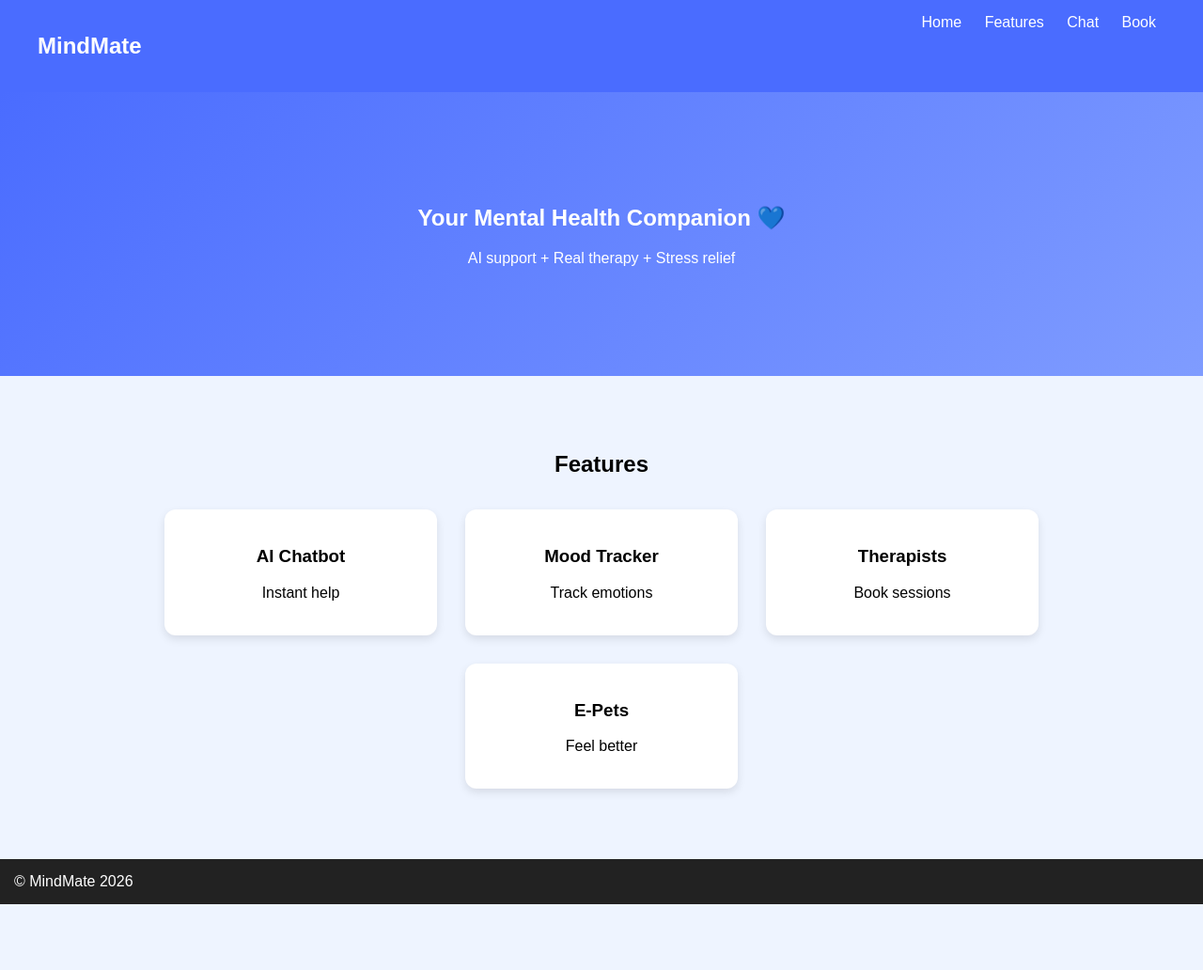
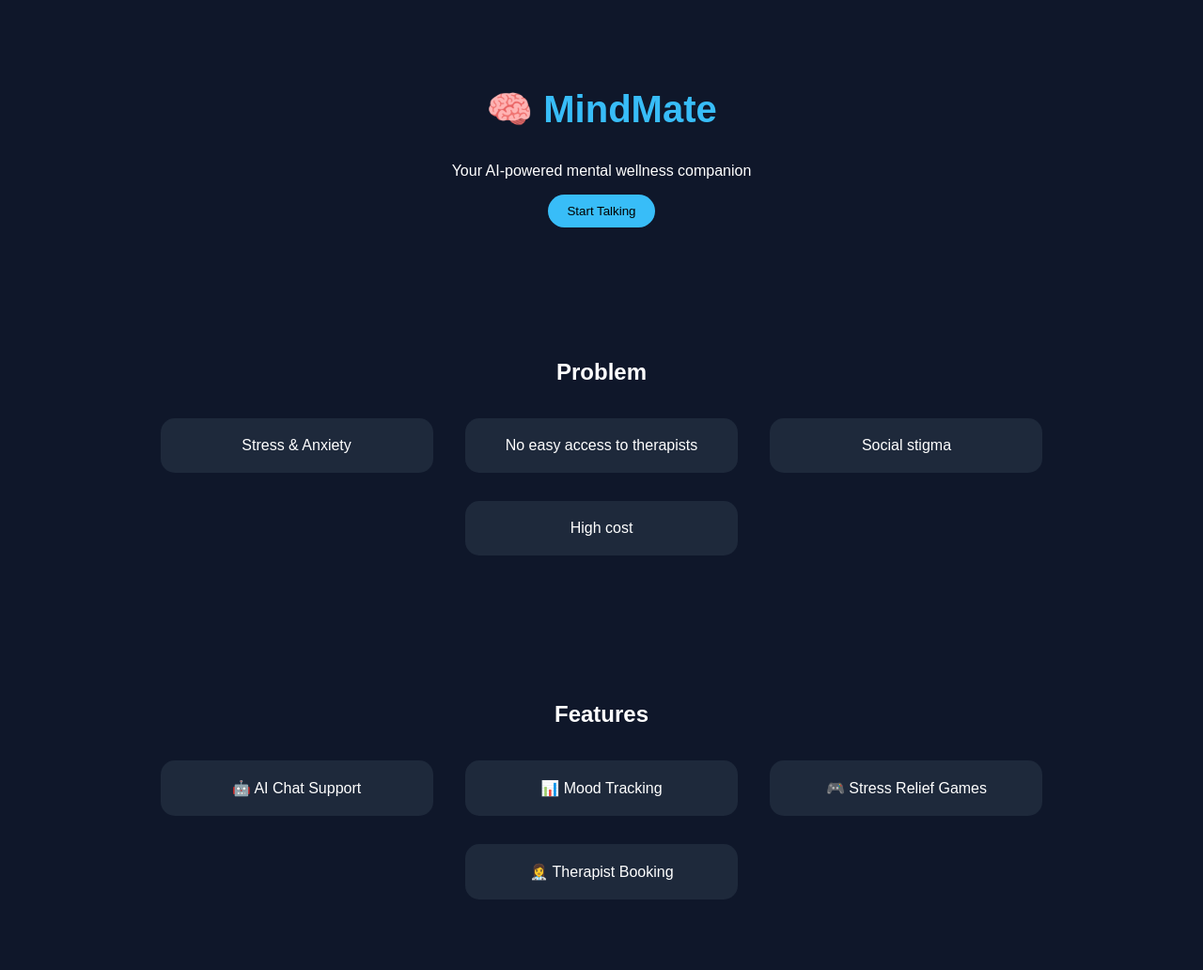
Before and after one commit to pratheebau06-eng/mindmate, a plain HTML site: page index.html in a window 1280 px wide. Shown: the whole page at 94% size. Before the commit the page ends 962 px from the top, so only its background shows below. Drawn offline with Linux system fonts and the light colour scheme.

Commit message:
Add files via upload

```diff
--- a/index.html
+++ b/index.html
@@ -1,140 +1,98 @@
 <!DOCTYPE html>
-<html lang="en">
+<html>
 <head>
-<meta charset="UTF-8">
-<meta name="viewport" content="width=device-width, initial-scale=1.0">
 <title>MindMate</title>
-
 <style>
-body {margin:0;font-family:Arial;background:#eef4ff;}
-
-header {
-    background:#4a6cff;
+body{
+    font-family: Arial;
+    margin:0;
+    background:#0f172a;
     color:white;
-    display:flex;
-    justify-content:space-between;
-    padding:15px 40px;
 }
-
-nav a {
-    color:white;
-    margin:10px;
-    text-decoration:none;
+section{
+    padding:60px;
+    text-align:center;
+}
+h1{
+    font-size:40px;
+    color:#38bdf8;
+}
+.card{
+    background:#1e293b;
+    padding:20px;
+    margin:15px;
+    border-radius:15px;
+    display:inline-block;
+    width:250px;
+}
+button{
+    padding:10px 20px;
+    border:none;
+    border-radius:20px;
+    background:#38bdf8;
     cursor:pointer;
 }
-
-section {padding:60px;text-align:center;}
-
-.hero {
-    background:linear-gradient(135deg,#4a6cff,#7f9cff);
-    color:white;
-    padding:100px 20px;
-}
-
-.features {
-    display:flex;
-    flex-wrap:wrap;
-    justify-content:center;
-}
-
-.card {
-    background:white;
-    margin:15px;
-    padding:20px;
-    width:250px;
-    border-radius:12px;
-    box-shadow:0 4px 10px rgba(0,0,0,0.1);
-}
-
-/* Chat UI */
-.chatbox {
-    width:300px;
-    margin:auto;
-    background:white;
-    padding:10px;
-    border-radius:10px;
-}
-
-.chatbox input {
-    width:80%;
-    padding:5px;
-}
-
-/* Booking */
-input, button {
-    padding:10px;
-    margin:5px;
+#chatbox{
+    display:none;
+    margin-top:20px;
 }
 </style>
 </head>
 
 <body>
 
-<header>
-    <h2>MindMate</h2>
-    <nav>
-        <a onclick="show('home')">Home</a>
-        <a onclick="show('features')">Features</a>
-        <a onclick="show('chat')">Chat</a>
-        <a onclick="show('booking')">Book</a>
-    </nav>
-</header>
-
-<section id="home" class="hero">
-    <h1>Your Mental Health Companion 💙</h1>
-    <p>AI support + Real therapy + Stress relief</p>
+<!-- HERO -->
+<section>
+<h1>🧠 MindMate</h1>
+<p>Your AI-powered mental wellness companion</p>
+<button onclick="startChat()">Start Talking</button>
 </section>
 
-<section id="features">
-    <h2>Features</h2>
-    <div class="features">
-        <div class="card"><h3>AI Chatbot</h3><p>Instant help</p></div>
-        <div class="card"><h3>Mood Tracker</h3><p>Track emotions</p></div>
-        <div class="card"><h3>Therapists</h3><p>Book sessions</p></div>
-        <div class="card"><h3>E-Pets</h3><p>Feel better</p></div>
-    </div>
+<!-- PROBLEM -->
+<section>
+<h2>Problem</h2>
+<div class="card">Stress & Anxiety</div>
+<div class="card">No easy access to therapists</div>
+<div class="card">Social stigma</div>
+<div class="card">High cost</div>
 </section>
 
-<section id="chat" style="display:none;">
-    <h2>AI Chat Demo</h2>
-    <div class="chatbox">
-        <p id="chatlog">Bot: How are you feeling today?</p>
-        <input type="text" id="msg">
-        <button onclick="reply()">Send</button>
-    </div>
+<!-- FEATURES -->
+<section>
+<h2>Features</h2>
+<div class="card">🤖 AI Chat Support</div>
+<div class="card">📊 Mood Tracking</div>
+<div class="card">🎮 Stress Relief Games</div>
+<div class="card">👩‍⚕️ Therapist Booking</div>
 </section>
 
-<section id="booking" style="display:none;">
-    <h2>Book Counselor</h2>
-    <input placeholder="Your Name"><br>
-    <input placeholder="Select Date"><br>
-    <button onclick="alert('Appointment Booked!')">Book</button>
+<!-- DEMO CHAT -->
+<section id="chatbox">
+<h2>Talk to MindMate AI</h2>
+<input type="text" id="userInput" placeholder="Type how you feel..." style="padding:10px;width:250px;">
+<br><br>
+<button onclick="reply()">Send</button>
+<p id="response"></p>
 </section>
 
-<footer style="background:#222;color:white;padding:15px;">
-    © MindMate 2026
-</footer>
-
 <script>
-function show(section){
-    document.getElementById('home').style.display='none';
-    document.getElementById('features').style.display='none';
-    document.getElementById('chat').style.display='none';
-    document.getElementById('booking').style.display='none';
-
-    document.getElementById(section).style.display='block';
+function startChat(){
+    document.getElementById("chatbox").style.display="block";
 }
 
 function reply(){
-    let msg=document.getElementById('msg').value;
-    document.getElementById('chatlog').innerHTML += "<br>You: "+msg;
+    let input=document.getElementById("userInput").value.toLowerCase();
+    let response=document.getElementById("response");
 
-    let response="I'm here for you 💙";
-
-    if(msg.includes("stress")) response="Try deep breathing 😊";
-    if(msg.includes("sad")) response="You're not alone 💙";
-
-    document.getElementById('chatlog').innerHTML += "<br>Bot: "+response;
+    if(input.includes("sad")){
+        response.innerHTML="I'm here for you ❤️ Try taking a deep breath.";
+    }
+    else if(input.includes("stress")){
+        response.innerHTML="Let's relax. Try a short break or breathing exercise.";
+    }
+    else{
+        response.innerHTML="I'm listening... tell me more 😊";
+    }
 }
 </script>
 
```
